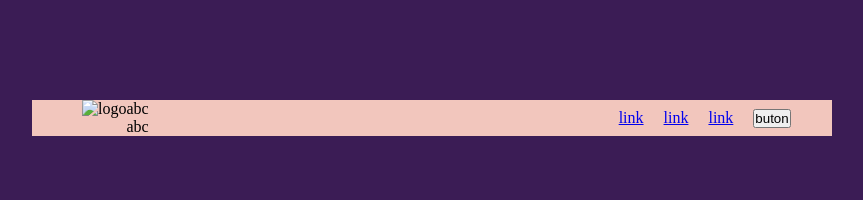
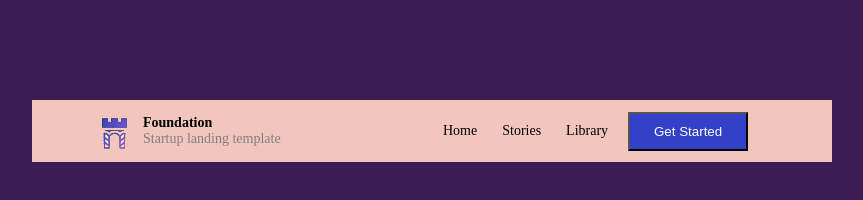
Before and after one commit to eXcipial/HW-desing, a website: page index.html in a window 1280 px wide. Shown: the whole page, without its empty margins (208-1071 px from the left). Drawn offline with Linux system fonts and the light colour scheme.

Commit message:
progress

```diff
--- /dev/null
+++ b/css/button.css
@@ -0,0 +1,19 @@
+.link {
+    text-decoration: none;
+    font-size: 14px;
+    color: black;
+    padding: 5px;}
+.link:hover {
+    font-weight: bold;
+    padding:  4px;}
+.link:active {
+    font-weight: bold;}
+.button {
+    padding: 10px 20px;
+    background-color: #3341C8;
+    width: 120px;
+    color: white;
+    text-wrap: center;}
+.button:hover {
+    color: #3341C8;
+    background-color: white;}
--- a/css/main.css
+++ b/css/main.css
@@ -14,12 +14,22 @@ main {
     display: flex;
     align-items: center;
     justify-content: flex-start;
-    gap: 20px;
+    gap: 15px;
 }
 .logo_box {
     display: flex;
-    margin-right: 450px;
+    margin-right: 130px;
     margin-left: 50px;}
 .pbox {
     display: flex;
-    flex-direction: column;}
+    flex-direction: column;
+    align-items: flex-start;
+    justify-content: center;
+    width: 150px;}
+.headp1 {
+    font-weight: bold;
+    font-size: 14px;}
+.headp2 {
+    font-size: 14px;
+    word-wrap: normal;
+    color: gray;}
--- a/index.html
+++ b/index.html
@@ -4,6 +4,7 @@
     <meta charset="UTF-8">
     <meta name="viewport" content="width=device-width, initial-scale=1.0">
     <link rel="stylesheet" href="./css/main.css">
+    <link rel="stylesheet" href="./css/button.css">
     <link rel="shortcut icon" href="favicon.ico" type="image/x-icon">
     <link rel="apple-touch-icon" sizes="180x180" href="./favicon/apple-touch-icon.png">
 <link rel="icon" type="image/png" sizes="32x32" href="./favicon/favicon-32x32.png">
@@ -17,16 +18,16 @@
     <main class="main">
         <header class="header">
             <div class="logo_box">
-                <img class="logo" src="#" alt="logo">
+                <img class="logo" src="./img/logo.webp" alt="logo">
                 <div class="pbox">
-                    <p class="headp1">abc</p>
-                    <p class="headp2">abc</p>
+                    <p class="headp1">Foundation</p>
+                    <p class="headp2">Startup landing template</p>
                 </div>
             </div>
-            <a class="link" href="#">link</a>
-            <a class="link" href="#">link</a>
-            <a class="link" href="#">link</a>
-            <button class="button">buton</button>
+            <a class="link" href="#">Home</a>
+            <a class="link" href="#">Stories</a>
+            <a class="link" href="#">Library</a>
+            <button class="button">Get Started</button>
         </header>
 
 
```
Also changed, not shown: img/logo.webp (added).
